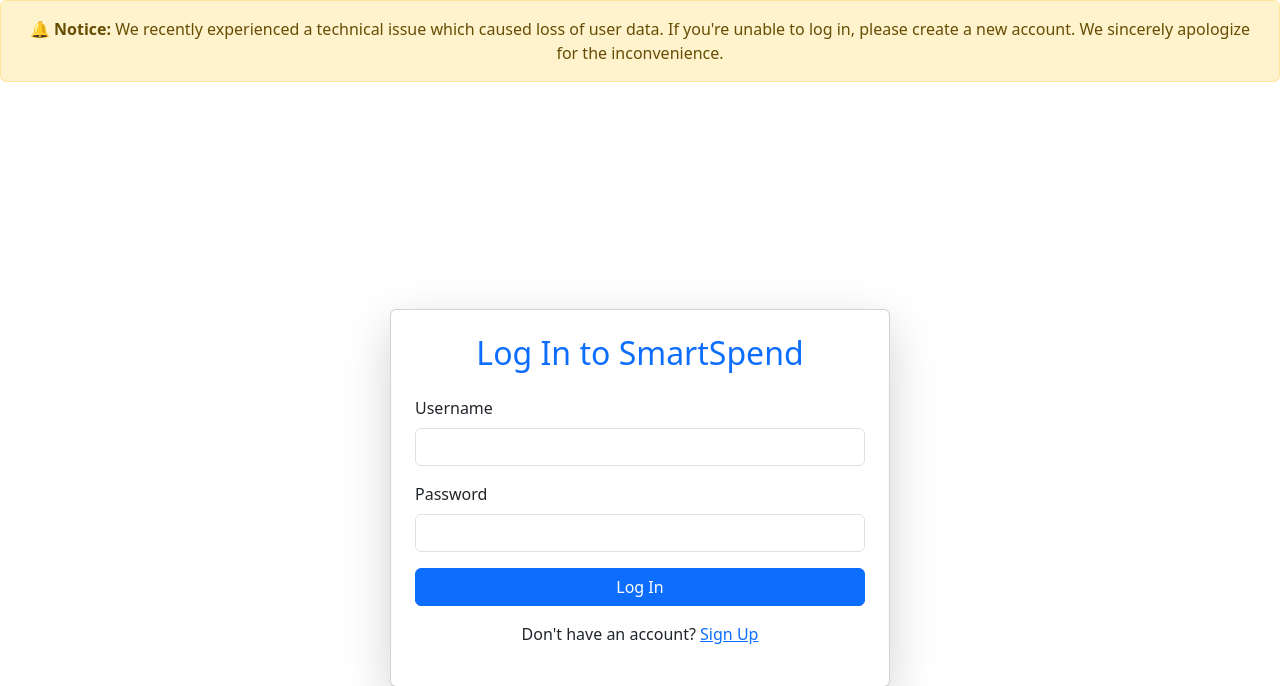
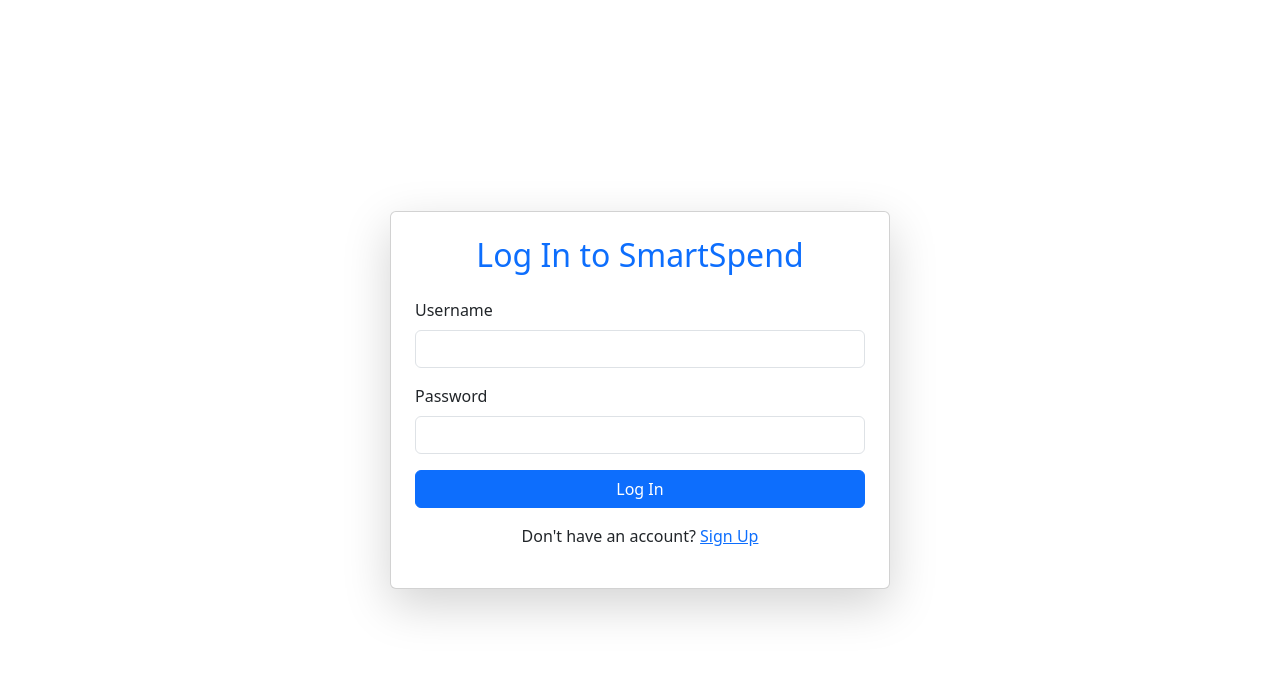
Before and after one commit to Taksh101/SmartSpend, a Django app: page /login/ in a window 1280 px wide. Shown: the top 686 px of the page. Run offline with Django 5.2, Linux system fonts and the light colour scheme.

Commit message:
Update login.html

```diff
--- a/accounts/templates/login.html
+++ b/accounts/templates/login.html
@@ -11,9 +11,6 @@
 </head>
 
 <body>
-     <div class="alert alert-warning text-center" role="alert">
-    🔔 <strong>Notice:</strong> We recently experienced a technical issue which caused loss of user data. If you're unable to log in, please create a new account. We sincerely apologize for the inconvenience.
-</div>
     <div class="container d-flex justify-content-center align-items-center min-vh-100">
         <div class="card shadow-lg w-100" style="max-width: 500px;">
             <div class="card-body p-4">
```
